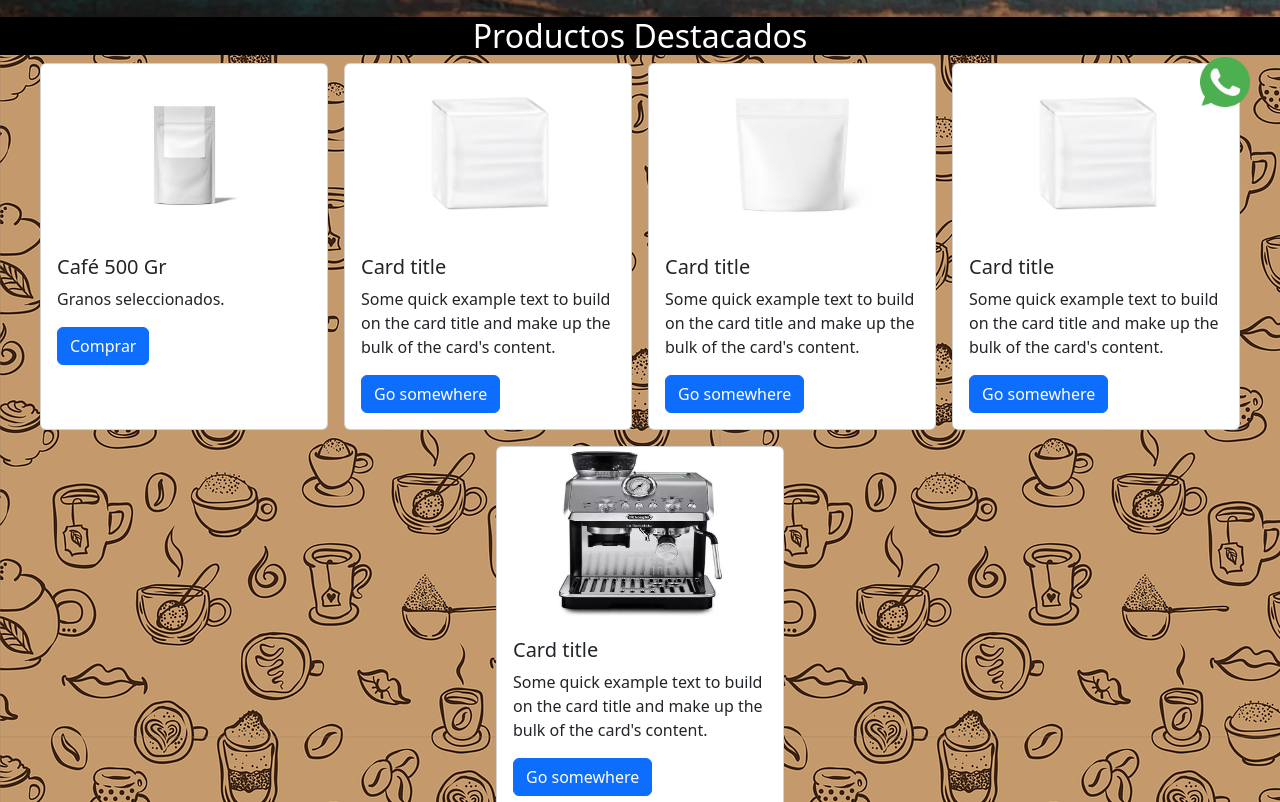
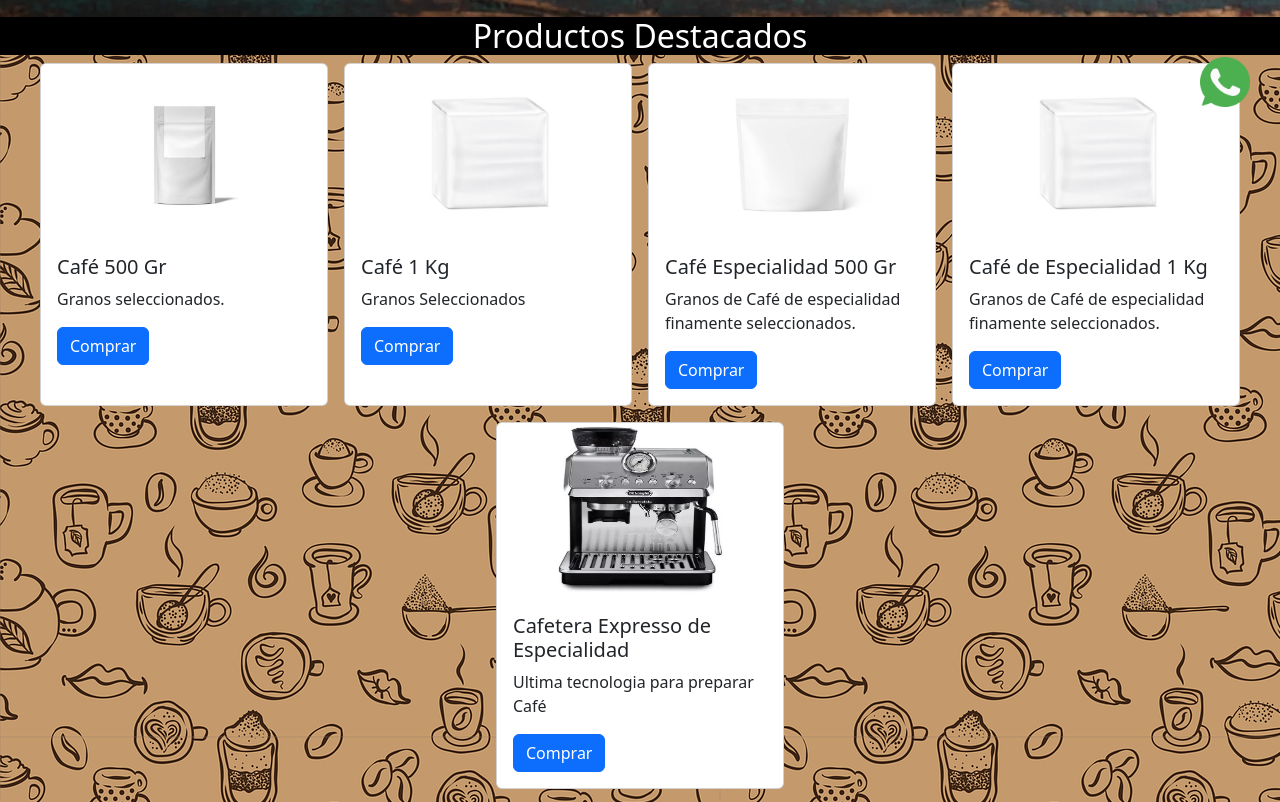
Before and after one commit to GabrielRouillet/Coder-53845, a website: page index.html in a window 1280 px wide. Shown: the part 633-1435 px from the top of the page. Drawn offline with nearby package versions, Linux system fonts and the light colour scheme.

Commit message:
actualizacion de index

```diff
--- a/index.html
+++ b/index.html
@@ -68,37 +68,33 @@
                 <div class="card" style="width: 18rem;">
                     <img src="./img/producto2.jpg" class="mx-auto" alt="...">
                     <div class="card-body">
-                        <h5 class="card-title">Card title</h5>
-                        <p class="card-text">Some quick example text to build on the card title and make up the bulk of
-                            the card's content.</p>
-                        <a href="#" class="btn btn-primary">Go somewhere</a>
+                        <h5 class="card-title">Café 1 Kg</h5>
+                        <p class="card-text">Granos Seleccionados</p>
+                        <a href="#" class="btn btn-primary">Comprar</a>
                     </div>
                 </div>
                 <div class="card" style="width: 18rem;">
                     <img src="./img/producto3.jpg" class="mx-auto" alt="...">
                     <div class="card-body">
-                        <h5 class="card-title">Card title</h5>
-                        <p class="card-text">Some quick example text to build on the card title and make up the bulk of
-                            the card's content.</p>
-                        <a href="#" class="btn btn-primary">Go somewhere</a>
+                        <h5 class="card-title">Café Especialidad 500 Gr</h5>
+                        <p class="card-text">Granos de Café de especialidad finamente seleccionados.</p>
+                        <a href="#" class="btn btn-primary">Comprar</a>
                     </div>
                 </div>
                 <div class="card" style="width: 18rem;">
                     <img src="./img/producto4.jpg" class="mx-auto" alt="...">
                     <div class="card-body">
-                        <h5 class="card-title">Card title</h5>
-                        <p class="card-text">Some quick example text to build on the card title and make up the bulk of
-                            the card's content.</p>
-                        <a href="#" class="btn btn-primary">Go somewhere</a>
+                        <h5 class="card-title">Café de Especialidad 1 Kg</h5>
+                        <p class="card-text">Granos de Café de especialidad finamente seleccionados.</p>
+                        <a href="#" class="btn btn-primary">Comprar</a>
                     </div>
                 </div>
                 <div class="card" style="width: 18rem;">
                     <img src="./img/cafetera1.jpg" class="mx-auto" alt="...">
                     <div class="card-body">
-                        <h5 class="card-title">Card title</h5>
-                        <p class="card-text">Some quick example text to build on the card title and make up the bulk of
-                            the card's content.</p>
-                        <a href="#" class="btn btn-primary">Go somewhere</a>
+                        <h5 class="card-title">Cafetera Expresso de Especialidad</h5>
+                        <p class="card-text">Ultima tecnologia para preparar Café</p>
+                        <a href="#" class="btn btn-primary">Comprar</a>
                     </div>
                 </div>
             </div>
```
Also changed, not shown: scss/base/_media-querys.scss (added), scss/base/_media.scss (deleted).
